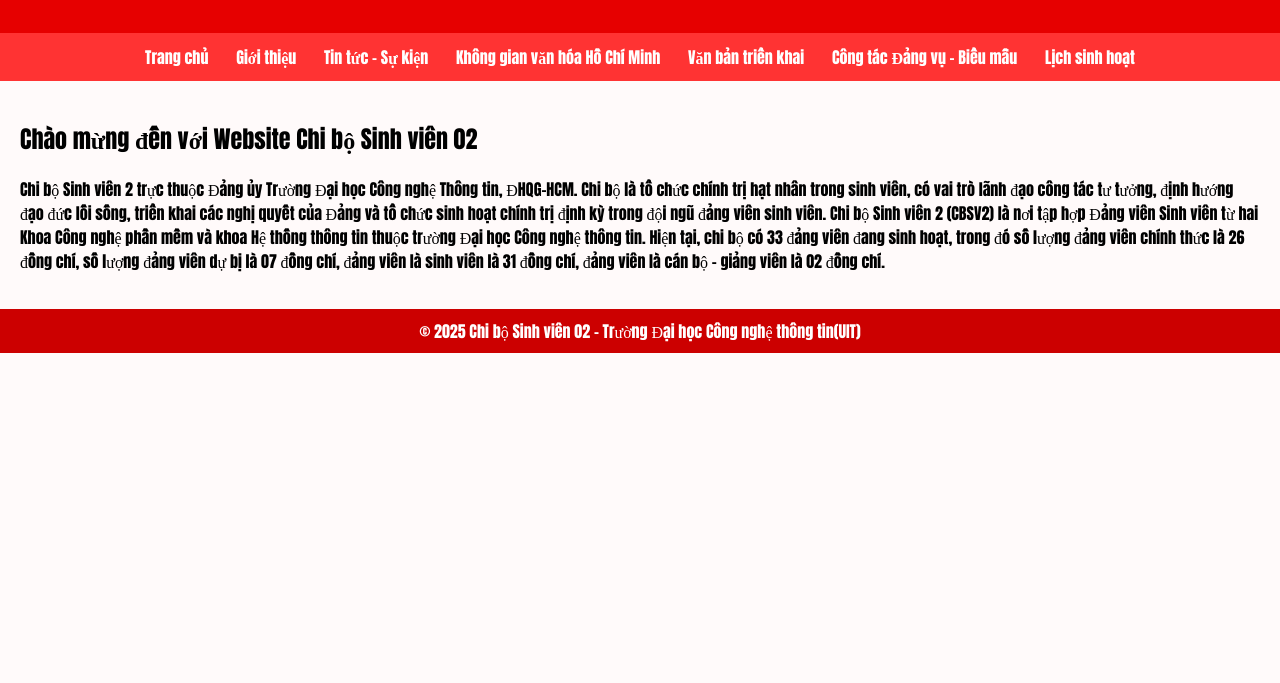
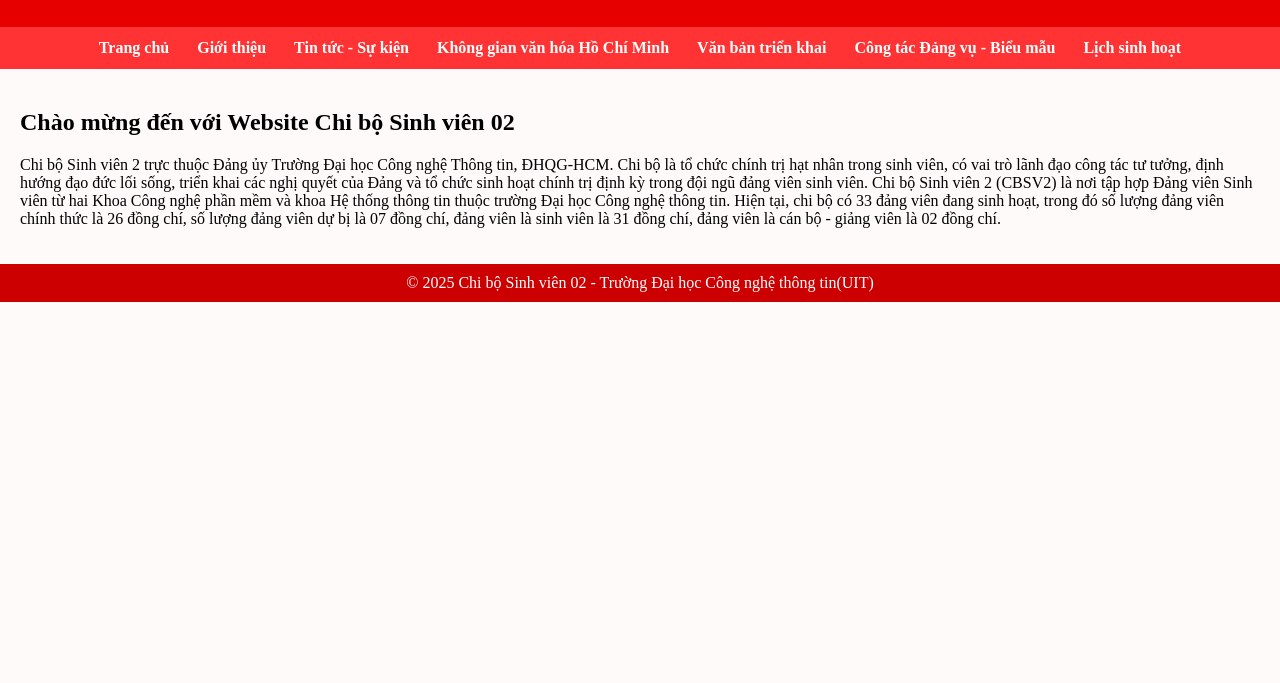
Before and after one commit to toanpvuit/cbsv2uit.github.io, a plain HTML site: page index.html in a window 1280 px wide. Shown: the part 117-800 px from the top of the page. Drawn offline with Linux system fonts and the light colour scheme.

Commit message:
Update index.html

```diff
--- a/index.html
+++ b/index.html
@@ -6,7 +6,7 @@
     <title>Chi bộ Sinh viên 02 - Trường Đại học CNTT</title>
     <style>
         body {
-            font-family: Impact, bold;
+            font-family: UTM Impact, bold;
             background-color: #fffafa;
             margin: 0;
             padding: 0;
```
